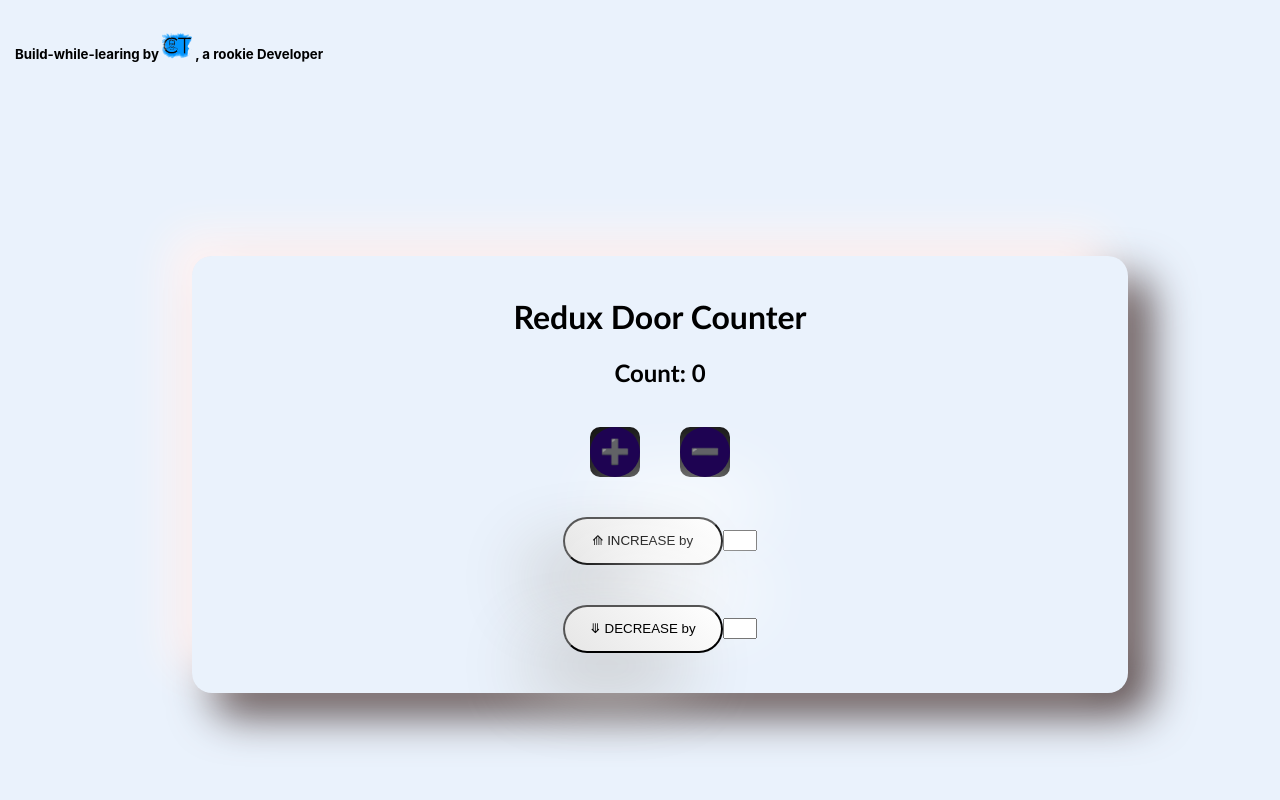
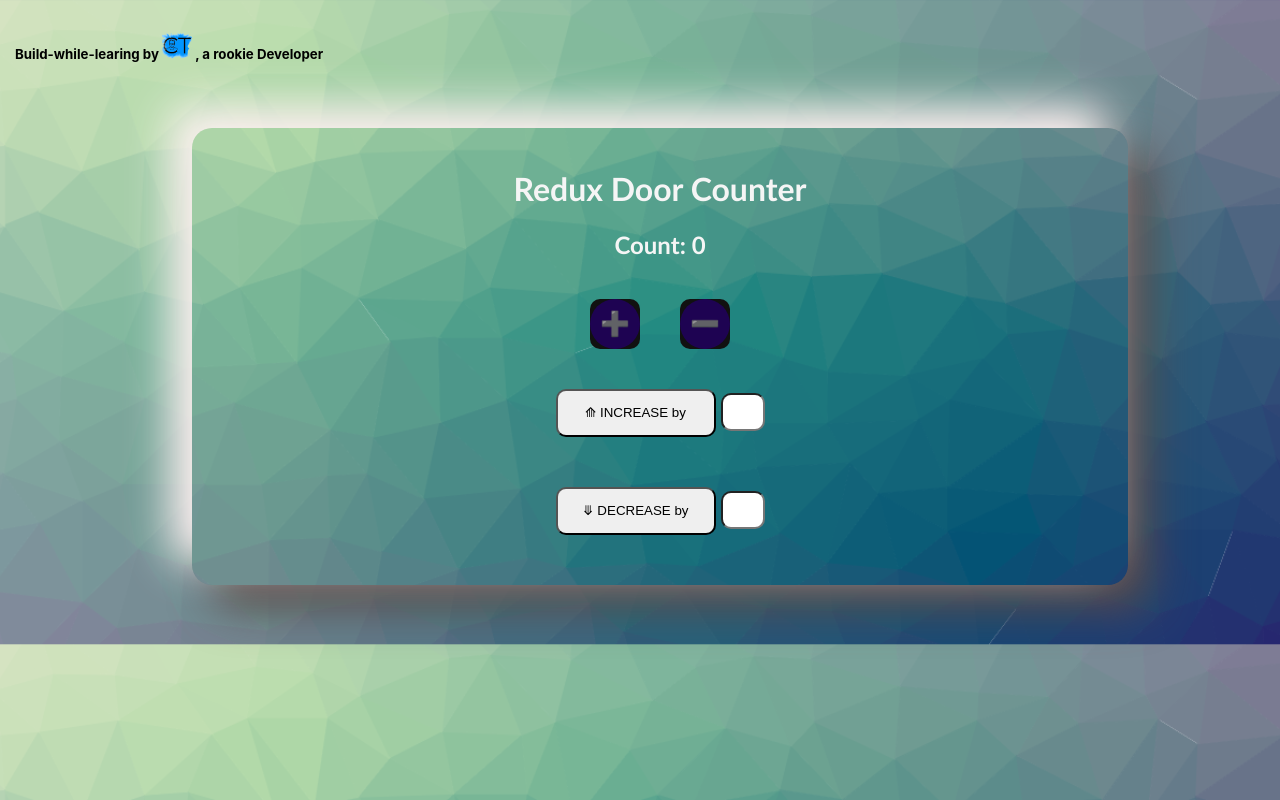
Before and after one commit to chuongtang/redux-counter, a React (Create React App) app: page / in a window 1280 px wide. Built offline with nearby package versions, Linux system fonts and the light colour scheme.

Commit message:
project completed

```diff
--- a/public/index.html
+++ b/public/index.html
@@ -25,7 +25,7 @@
   <title>React App</title>
 </head>
 
-<body>
+<body style="background-image: url('cool-background.png');" >
   <h5>Build-while-learing by <img src="FaviconCLear.png" id='favicon'> , a rookie Developer</h5>
   <noscript>You need to enable JavaScript to run this app.</noscript>
   <div id="root">
--- a/src/features/Counter.js
+++ b/src/features/Counter.js
@@ -37,6 +37,7 @@ const Counter = () => {
                 </button>
                 <input className='inputBox' onChange={(e) => handleChange(e)} />
             </div>
+
         </>
     );
 };
--- a/src/index.css
+++ b/src/index.css
@@ -6,7 +6,8 @@ body {
     sans-serif;
   -webkit-font-smoothing: antialiased;
   -moz-osx-font-smoothing: grayscale;
-  background-color: #eaf2fc;
+  background-size: cover;
+
 }
 
 code {
@@ -17,10 +18,12 @@ h5{
   position: fixed;
   top: 10px;
   left: 15px;
+
 }
 .App{
-  margin-top: 20%;
+  margin-top: 10%;
   margin-left: 15%;
+  color: whitesmoke;
   text-align: center;
   border-radius: 20px;
   box-shadow:  -22px -22px 44px #fff3f3,
@@ -96,32 +99,28 @@ h5{
 }
 .inputBox{
   max-width: 2em;
+  font-size: large;
+  height: 2rem;
+  border-radius: 10px;
+  text-align: center;
 }
 
 .box-btn{
   padding: 20px;
   margin: auto;
+  width: fit-content;
+  border-radius: 10px;
+  margin-bottom: 10px;
 }
 .btn {
   width: 10rem;
   height: 3rem;
-  border-radius: 50px;
-  background: linear-gradient(225deg, #ffffff, #e6e6e6);
-  box-shadow:  -36px 36px 72px #c2c2c2,
-              36px -36px 72px #ffffff;
+  border-radius: 10px;
+  margin-right: 5px;
 }
 
 .btn:hover {
   transition: 1s ease-in-out;
-  background: #4F95DA;
+  background: #e0875d;
+  color: white;
 }
-
-.btn:hover svg {
-  stroke-dashoffset: -480;
-}
-
-.btn span {
-  color: white;
-  font-size: 18px;
-  font-weight: 100;
-}
```
Also changed, not shown: public/cool-background.png (added).
